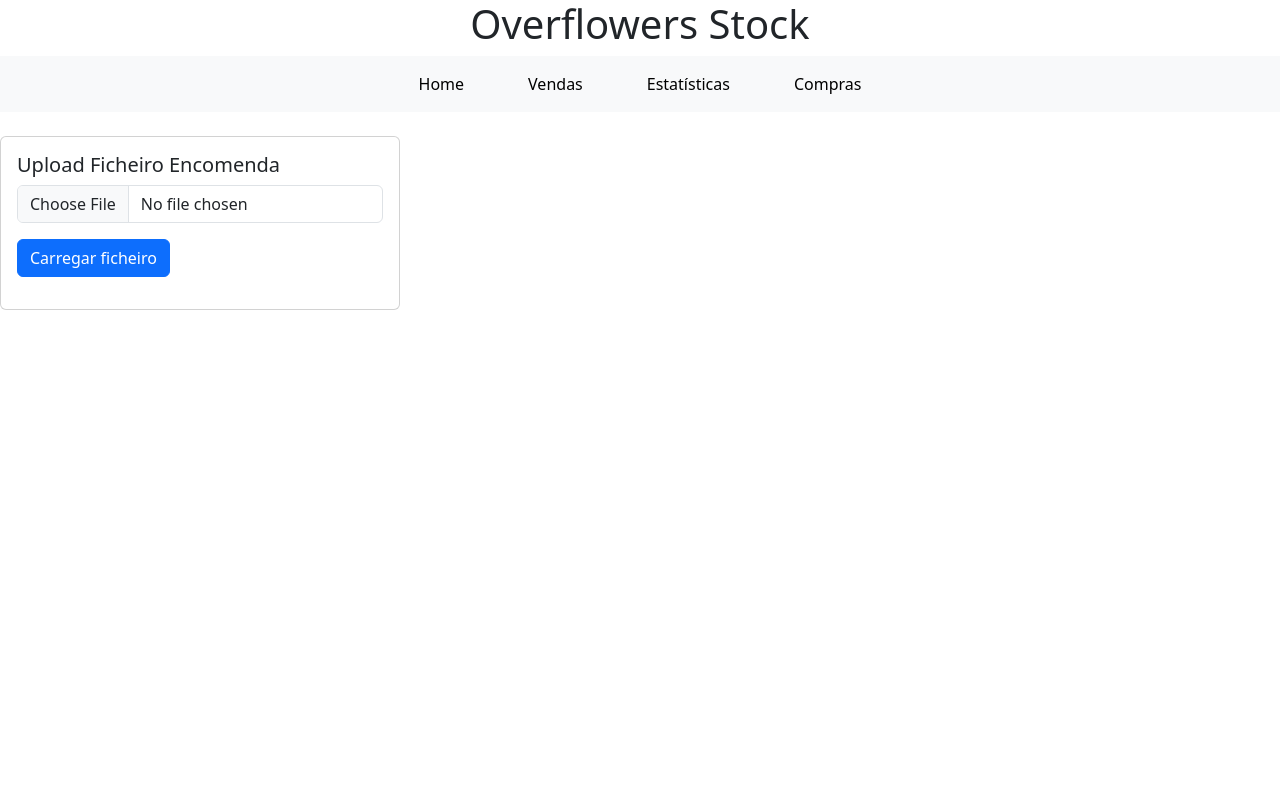
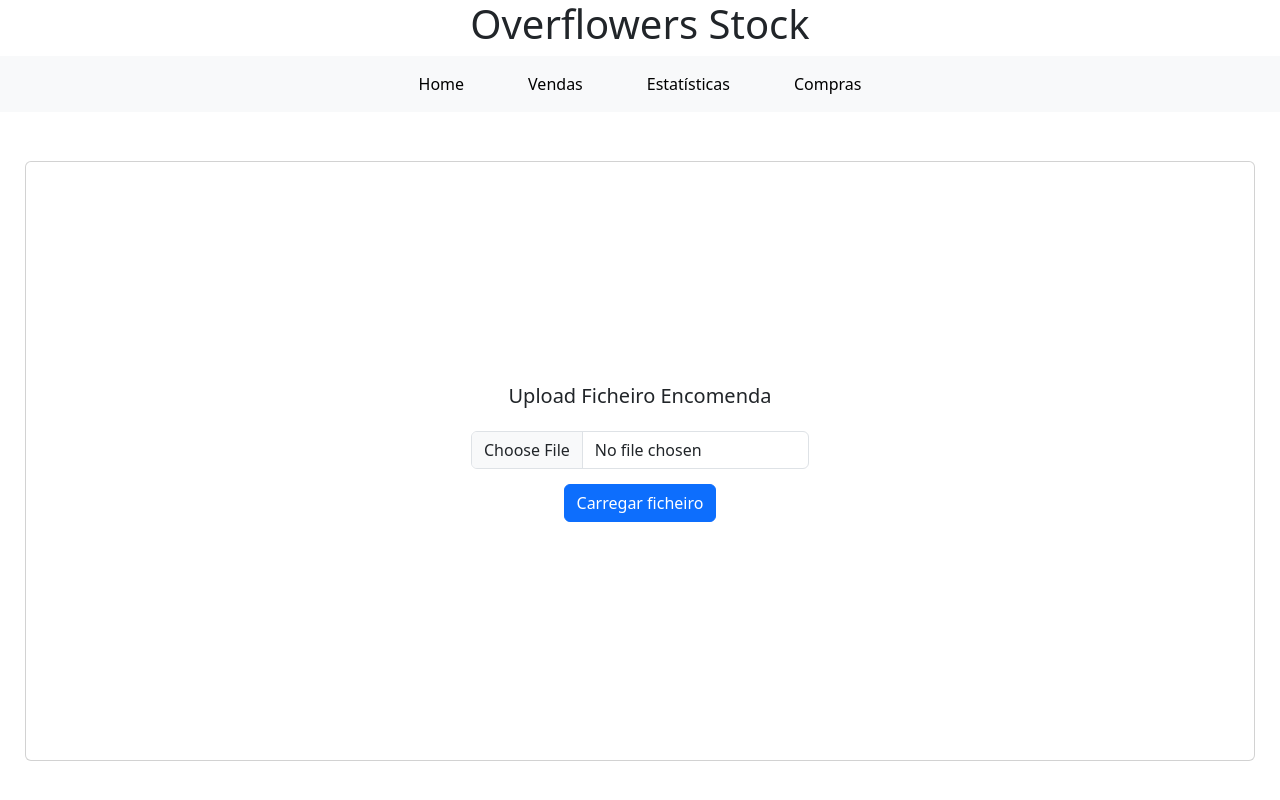
Before and after one commit to dzanchett/hackathon-django, a Django app: page /vendas in a window 1280 px wide. Run offline with Django 4.2, Linux system fonts and the light colour scheme.

Commit message:
Add vendas page

```diff
--- a/templates/vendas.html
+++ b/templates/vendas.html
@@ -1,15 +1,17 @@
 {% extends 'main.html' %}
 
 {% block vendas %}
-  <div class="card" style="width: 25rem;">
-      <div class="card-body">
+    <div style="margin: 25px">
+        <div class="card mx-auto h-75" style="position: relative">
+          <div class="card-body" style="position:absolute; text-align: center; align-items: center; top: 50%; left: 50%; -ms-transform: translateX(-50%) translateY(-50%); transform: translateX(-50%) translateY(-50%);">
             <h5 class="card-title">Upload Ficheiro Encomenda</h5>
                <form action="/upload-encomenda" enctype="multipart/form-data" method="post">
-                <div class="mb-3">
+                    <div style="max-width: 400px; margin: 0 auto; padding: 15px">
                       <input class="form-control" type="file" name="ficheiro_encomenda" accept=".txt" id="formFile">
                     </div>
                    <button type="submit" value="Upload" class="btn btn-primary">Carregar ficheiro</button>
                </form>
           </div>
         </div>
+    </div>
 {% endblock %}
```
Lines whose indentation alone changed are shown as unchanged.
